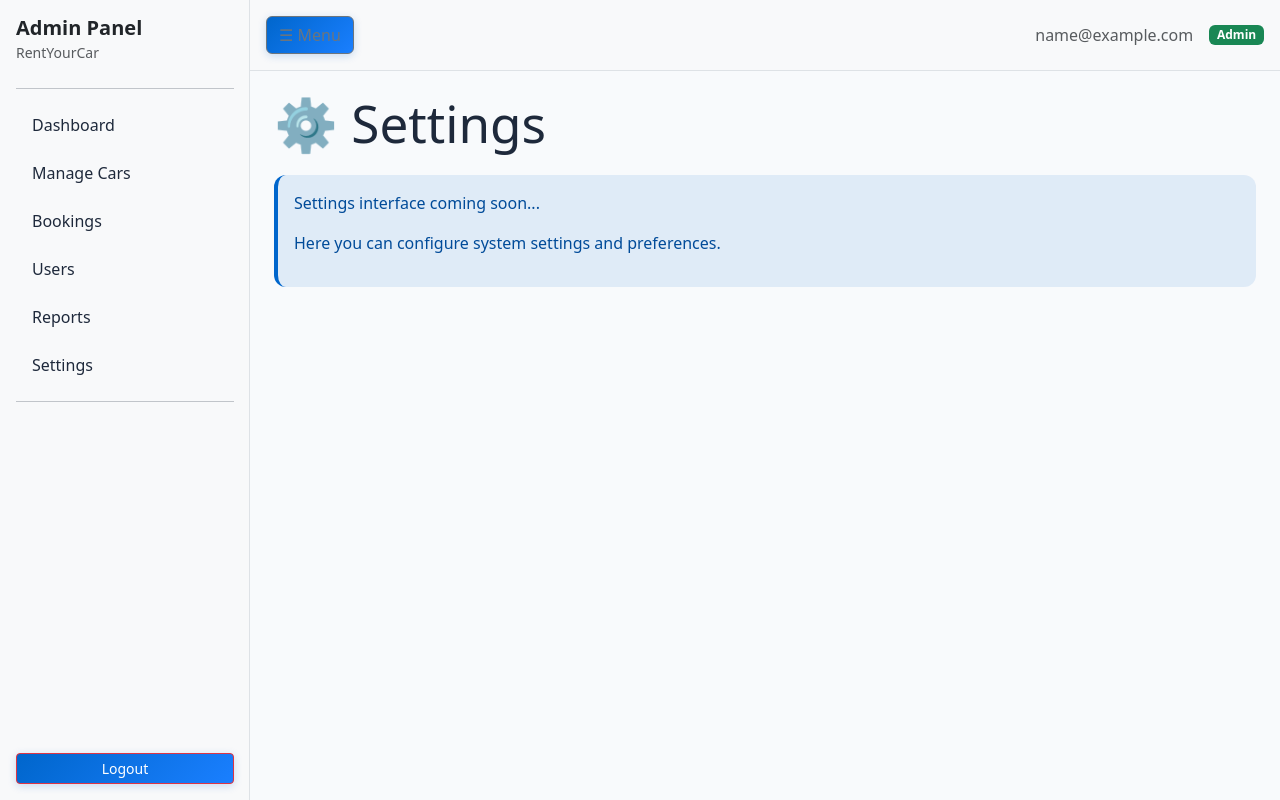
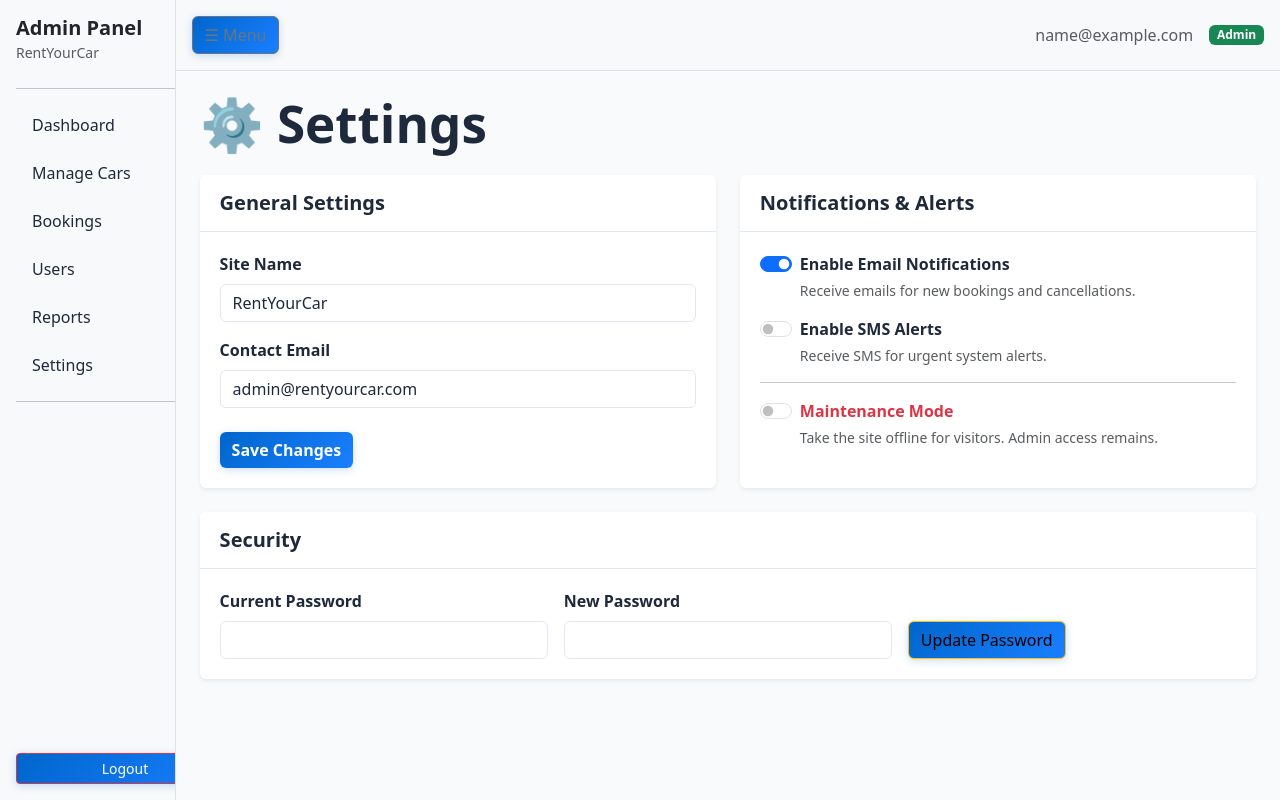
Before and after one commit to car-rental-system-team4/frontend, a React (Vite) app: page /admin/settings in a window 1280 px wide. Built offline with nearby package versions, Linux system fonts and the light colour scheme; sample sign-in values are in the browser's storage.

Commit message:
feat(admin): add settings page for platform configuration

```diff
--- a/src/pages/Admin/AdminSettingsPage.jsx
+++ b/src/pages/Admin/AdminSettingsPage.jsx
@@ -1,10 +1,146 @@
+import { useState } from 'react';
+
 export default function AdminSettingsPage() {
+  const [formData, setFormData] = useState({
+    siteName: 'RentYourCar',
+    contactEmail: 'admin@rentyourcar.com',
+    emailNotifications: true,
+    smsNotifications: false,
+    maintenanceMode: false
+  });
+
+  const handleChange = (e) => {
+    const { name, value, type, checked } = e.target;
+    setFormData(prev => ({
+      ...prev,
+      [name]: type === 'checkbox' ? checked : value
+    }));
+  };
+
+  const handleSubmit = (e) => {
+    e.preventDefault();
+    alert('Settings saved successfully!');
+  };
+
   return (
-    <div>
-      <h1 className="mb-4">⚙️ Settings</h1>
-      <div className="alert alert-info">
-        <p>Settings interface coming soon...</p>
-        <p>Here you can configure system settings and preferences.</p>
+    <div className="container-fluid p-0">
+      <h1 className="fw-bold mb-4">⚙️ Settings</h1>
+
+      <div className="row g-4">
+        {/* General Settings */}
+        <div className="col-md-6">
+          <div className="card shadow-sm border-0 h-100">
+            <div className="card-header bg-white py-3">
+              <h5 className="mb-0 fw-bold">General Settings</h5>
+            </div>
+            <div className="card-body">
+              <form onSubmit={handleSubmit}>
+                <div className="mb-3">
+                  <label className="form-label">Site Name</label>
+                  <input
+                    type="text"
+                    name="siteName"
+                    className="form-control"
+                    value={formData.siteName}
+                    onChange={handleChange}
+                  />
+                </div>
+                <div className="mb-4">
+                  <label className="form-label">Contact Email</label>
+                  <input
+                    type="email"
+                    name="contactEmail"
+                    className="form-control"
+                    value={formData.contactEmail}
+                    onChange={handleChange}
+                  />
+                </div>
+                <button type="submit" className="btn btn-primary">Save Changes</button>
+              </form>
+            </div>
+          </div>
+        </div>
+
+        {/* Notification Settings */}
+        <div className="col-md-6">
+          <div className="card shadow-sm border-0 h-100">
+            <div className="card-header bg-white py-3">
+              <h5 className="mb-0 fw-bold">Notifications & Alerts</h5>
+            </div>
+            <div className="card-body">
+              <div className="form-check form-switch mb-3">
+                <input
+                  className="form-check-input"
+                  type="checkbox"
+                  name="emailNotifications"
+                  id="emailNotif"
+                  checked={formData.emailNotifications}
+                  onChange={handleChange}
+                />
+                <label className="form-check-label" htmlFor="emailNotif">
+                  Enable Email Notifications
+                </label>
+                <div className="form-text">Receive emails for new bookings and cancellations.</div>
+              </div>
+
+              <div className="form-check form-switch mb-3">
+                <input
+                  className="form-check-input"
+                  type="checkbox"
+                  name="smsNotifications"
+                  id="smsNotif"
+                  checked={formData.smsNotifications}
+                  onChange={handleChange}
+                />
+                <label className="form-check-label" htmlFor="smsNotif">
+                  Enable SMS Alerts
+                </label>
+                <div className="form-text">Receive SMS for urgent system alerts.</div>
+              </div>
+
+              <hr />
+
+              <div className="form-check form-switch">
+                <input
+                  className="form-check-input"
+                  type="checkbox"
+                  name="maintenanceMode"
+                  id="maintenance"
+                  checked={formData.maintenanceMode}
+                  onChange={handleChange}
+                />
+                <label className="form-check-label text-danger fw-bold" htmlFor="maintenance">
+                  Maintenance Mode
+                </label>
+                <div className="form-text">Take the site offline for visitors. Admin access remains.</div>
+              </div>
+            </div>
+          </div>
+        </div>
+
+        {/* Security Settings */}
+        <div className="col-12">
+          <div className="card shadow-sm border-0">
+            <div className="card-header bg-white py-3">
+              <h5 className="mb-0 fw-bold">Security</h5>
+            </div>
+            <div className="card-body">
+              <form className="row g-3 align-items-end">
+                <div className="col-md-4">
+                  <label className="form-label">Current Password</label>
+                  <input type="password" className="form-control" />
+                </div>
+                <div className="col-md-4">
+                  <label className="form-label">New Password</label>
+                  <input type="password" className="form-control" />
+                </div>
+                <div className="col-md-4">
+                  <button type="button" className="btn btn-warning">Update Password</button>
+                </div>
+              </form>
+            </div>
+          </div>
+        </div>
       </div>
     </div>
   );
```
